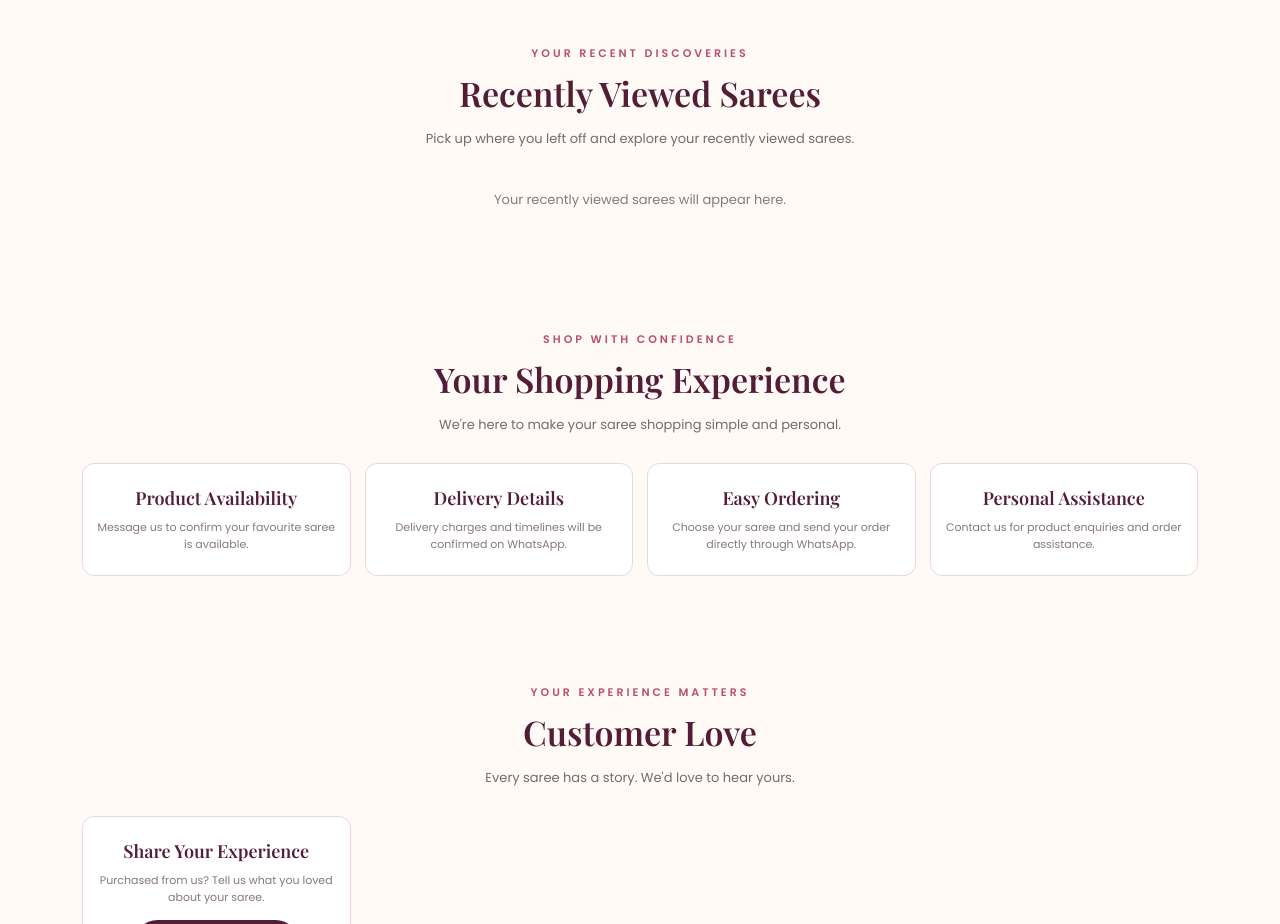
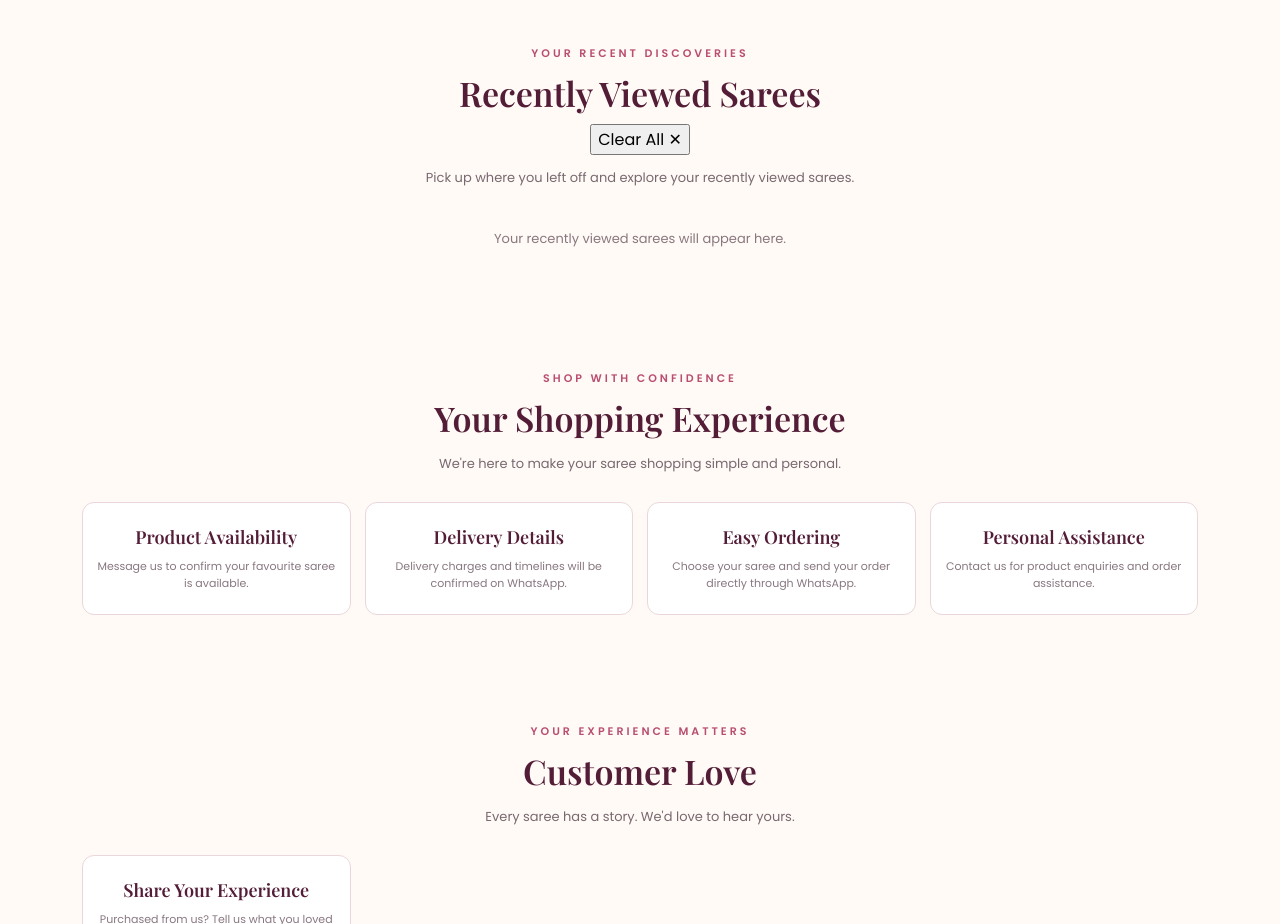
Before and after one commit to busareestudio/busareestudio.github.io, a plain HTML site: page index.html in a window 1280 px wide. Shown: the part 2040-2964 px from the top of the page. Drawn offline with nearby package versions, Linux system fonts and the light colour scheme.

Commit message:
Update index.html

```diff
--- a/index.html
+++ b/index.html
@@ -575,6 +575,7 @@ footer p{font-size:12px;color:#e2cbd4}.foot-links{display:flex;justify-content:c
   <div class="section-head">
     <div class="eyebrow">YOUR RECENT DISCOVERIES</div>
     <h2>Recently Viewed Sarees</h2>
+    <button class="remove" onclick="clearRecentlyViewed()">Clear All ✕</button>
     <p>Pick up where you left off and explore your recently viewed sarees.</p>
   </div>
 
@@ -916,6 +917,9 @@ localStorage.setItem("buFavorites", JSON.stringify(favorites));
   localStorage.setItem("buRecentlyViewed", JSON.stringify(viewedIds));
 
   renderRecentlyViewed();
+}function clearRecentlyViewed() {
+  localStorage.removeItem("buRecentlyViewed");
+  renderRecentlyViewed();
 }
   function addToCart(id) {
   const p = products.find(x => x.id === id);
```
